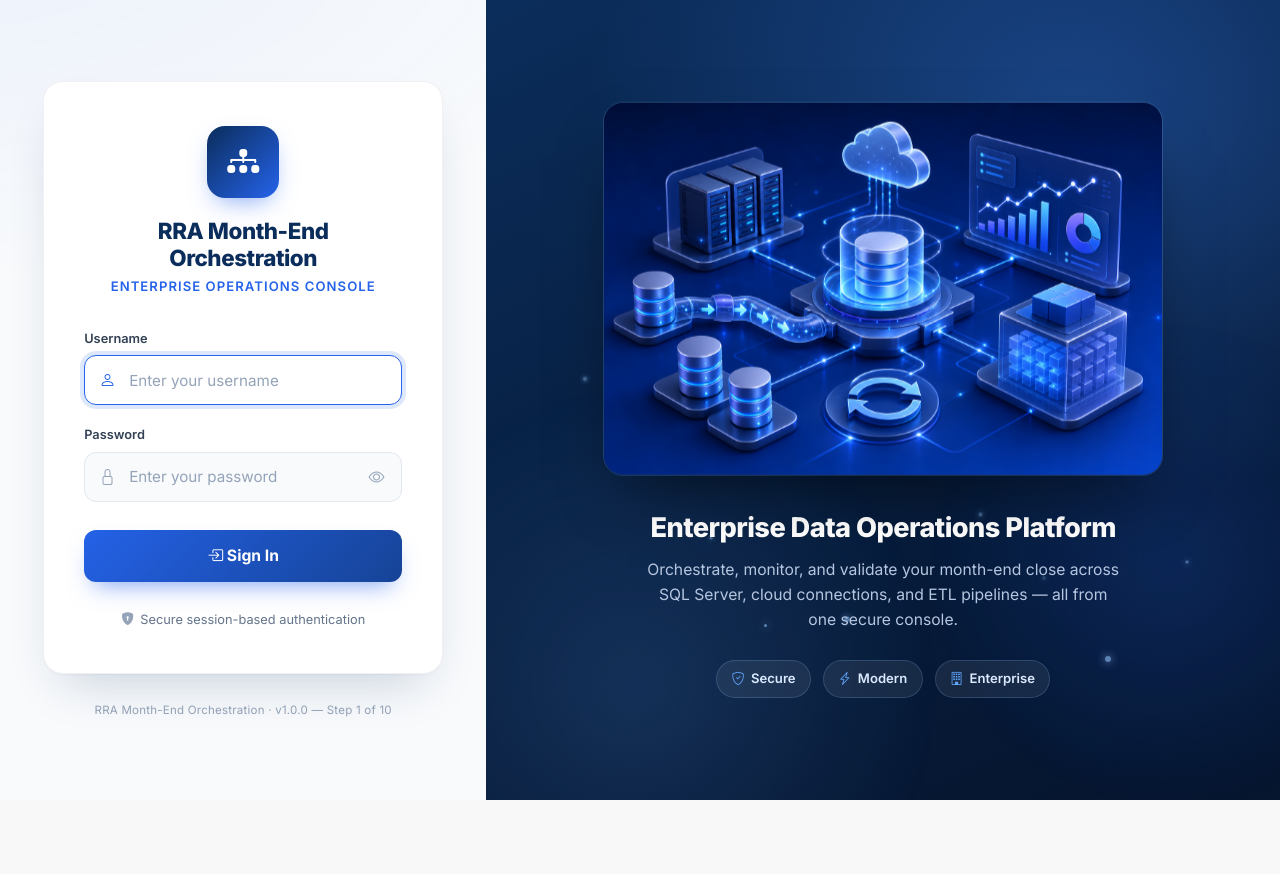
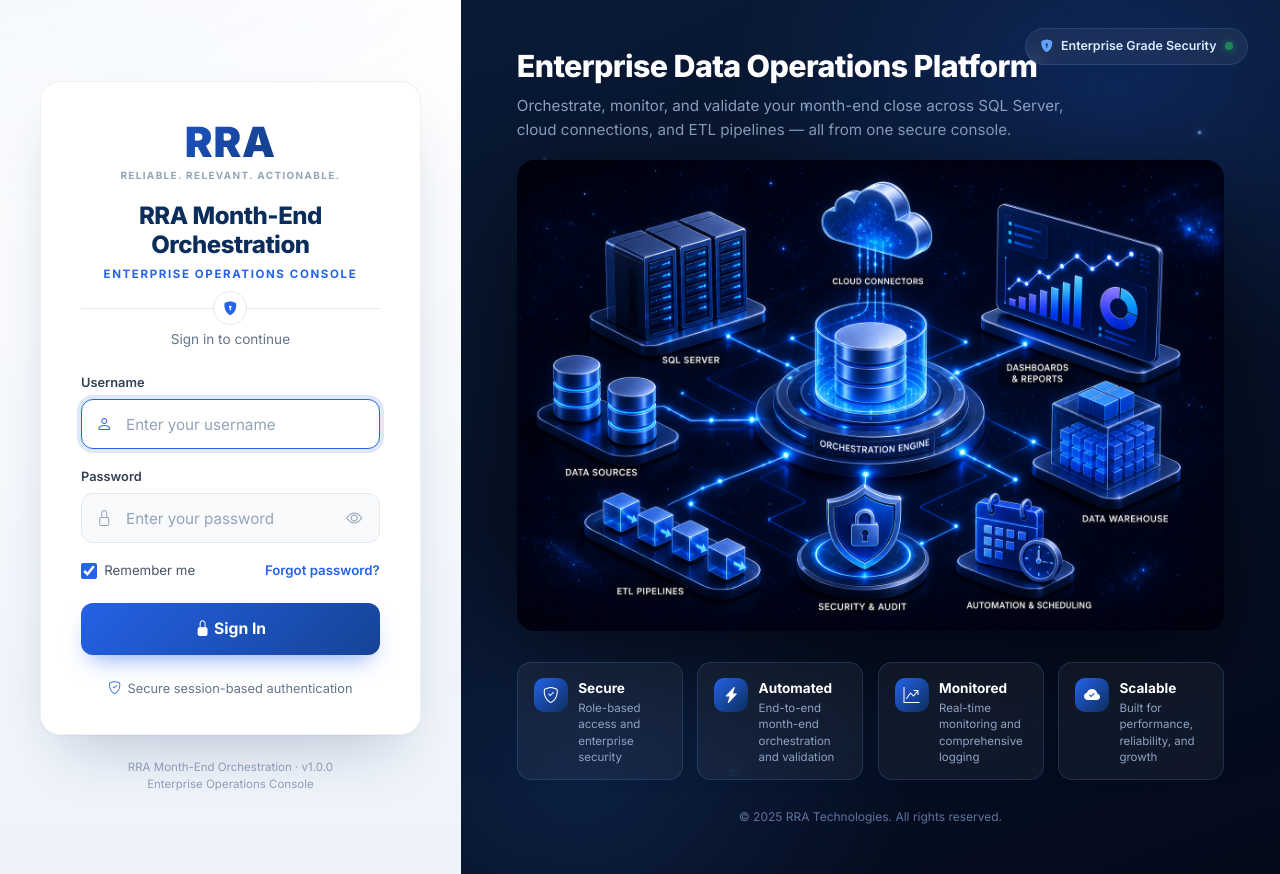
Before and after one commit to karimusa/EMApp, a Flask app: page /login in a window 1280 px wide. Before the commit the page ends 800 px from the top, so only its background shows below. Run offline with Flask 3, Linux system fonts and the light colour scheme.

Commit message:
Match reference: RRA branding, dark starfield showcase, feature cards
Co-authored-by: karimullahfnu <karimullahfnu@gmail.com>

```diff
--- a/static/css/login.css
+++ b/static/css/login.css
@@ -11,6 +11,15 @@
     --muted: #64748b;
     --line: #e2e8f0;
     --card-radius: 20px;
+
+    /* dark showcase */
+    --sc-bg-1: #0a1a35;
+    --sc-bg-2: #061229;
+    --sc-bg-3: #030a1a;
+    --sc-card: rgba(255, 255, 255, 0.05);
+    --sc-border: rgba(96, 165, 250, 0.18);
+    --sc-text: #c7d5ec;
+    --sc-muted: #8ea3c4;
 }
 
 * { box-sizing: border-box; }
@@ -22,7 +31,7 @@ html, body { height: 100%; }
     min-height: 100vh;
     font-family: "Inter", -apple-system, BlinkMacSystemFont, "Segoe UI", Roboto, sans-serif;
     color: var(--ink);
-    background: #f1f5f9;
+    background: #030a1a;
     -webkit-font-smoothing: antialiased;
 }
 
@@ -35,22 +44,22 @@ html, body { height: 100%; }
 }
 
 @keyframes pageFade {
-    from { opacity: 0; transform: translateY(8px); }
-    to   { opacity: 1; transform: translateY(0); }
+    from { opacity: 0; }
+    to   { opacity: 1; }
 }
 
 /* ---------- Left login panel ---------- */
 .login-panel {
-    flex: 0 0 38%;
-    max-width: 38%;
+    flex: 0 0 36%;
+    max-width: 36%;
     display: flex;
     flex-direction: column;
     align-items: center;
     justify-content: center;
     padding: 2.5rem;
     background:
-        radial-gradient(1200px 600px at -10% -10%, rgba(37, 99, 235, 0.06), transparent 60%),
-        #f8fafc;
+        radial-gradient(1000px 500px at -10% -10%, rgba(37, 99, 235, 0.06), transparent 60%),
+        linear-gradient(180deg, #ffffff 0%, #eef3fb 100%);
     position: relative;
 }
 
@@ -60,10 +69,10 @@ html, body { height: 100%; }
     background: #ffffff;
     border: 1px solid rgba(15, 23, 42, 0.06);
     border-radius: var(--card-radius);
-    padding: 2.75rem 2.5rem;
+    padding: 2.5rem 2.5rem 2.25rem;
     box-shadow:
         0 1px 2px rgba(15, 23, 42, 0.04),
-        0 24px 48px -20px rgba(11, 45, 91, 0.22);
+        0 30px 60px -25px rgba(11, 45, 91, 0.28);
     animation: cardRise 0.7s cubic-bezier(0.16, 1, 0.3, 1) 0.05s both;
 }
 
@@ -72,41 +81,80 @@ html, body { height: 100%; }
     to   { opacity: 1; transform: translateY(0); }
 }
 
-.login-header {
-    text-align: center;
-    margin-bottom: 2rem;
+/* ---------- Brand ---------- */
+.brand { text-align: center; margin-bottom: 1.25rem; }
+
+.brand-mark {
+    font-size: 2.6rem;
+    font-weight: 900;
+    letter-spacing: 0.02em;
+    line-height: 1;
+    background: linear-gradient(135deg, var(--blue) 0%, var(--navy) 100%);
+    -webkit-background-clip: text;
+    background-clip: text;
+    -webkit-text-fill-color: transparent;
+    color: var(--navy);
 }
 
-.login-logo {
-    width: 72px;
-    height: 72px;
-    margin: 0 auto 1.25rem;
-    background: linear-gradient(135deg, var(--navy), var(--blue));
-    border-radius: 18px;
-    display: flex;
-    align-items: center;
-    justify-content: center;
-    color: #fff;
-    font-size: 2rem;
-    box-shadow: 0 10px 24px -8px rgba(37, 99, 235, 0.55);
+.brand-tagline {
+    font-size: 0.62rem;
+    font-weight: 700;
+    letter-spacing: 0.14em;
+    text-transform: uppercase;
+    color: #94a3b8;
+    margin-top: 0.25rem;
 }
 
 .login-title {
-    font-size: 1.4rem;
+    font-size: 1.5rem;
     font-weight: 800;
     letter-spacing: -0.02em;
     color: var(--navy);
-    margin: 0 0 0.35rem;
+    text-align: center;
+    margin: 0 0 0.4rem;
     line-height: 1.2;
 }
 
 .login-subtitle {
-    font-size: 0.82rem;
-    font-weight: 600;
-    letter-spacing: 0.08em;
+    font-size: 0.72rem;
+    font-weight: 700;
+    letter-spacing: 0.14em;
     text-transform: uppercase;
     color: var(--blue);
+    text-align: center;
     margin: 0;
+}
+
+/* ---------- Divider ---------- */
+.divider {
+    position: relative;
+    height: 1px;
+    background: var(--line);
+    margin: 1.5rem 0 0;
+}
+
+.divider-icon {
+    position: absolute;
+    top: 50%;
+    left: 50%;
+    transform: translate(-50%, -50%);
+    width: 34px;
+    height: 34px;
+    background: #fff;
+    border: 1px solid var(--line);
+    border-radius: 50%;
+    display: flex;
+    align-items: center;
+    justify-content: center;
+    color: var(--blue);
+    font-size: 0.85rem;
+}
+
+.signin-prompt {
+    text-align: center;
+    font-size: 0.85rem;
+    color: var(--muted);
+    margin: 1.25rem 0 1.5rem;
 }
 
 /* ---------- Alert ---------- */
@@ -124,7 +172,7 @@ html, body { height: 100%; }
 }
 
 /* ---------- Fields ---------- */
-.field-group { margin-bottom: 1.25rem; }
+.field-group { margin-bottom: 1.1rem; }
 
 .field-label {
     display: block;
@@ -187,11 +235,44 @@ html, body { height: 100%; }
 
 .invalid-feedback { font-size: 0.78rem; }
 
+/* ---------- Options row ---------- */
+.form-row {
+    display: flex;
+    align-items: center;
+    justify-content: space-between;
+    margin: 0.35rem 0 1.35rem;
+}
+
+.remember {
+    display: inline-flex;
+    align-items: center;
+    gap: 0.45rem;
+    font-size: 0.83rem;
+    color: #475569;
+    cursor: pointer;
+    margin: 0;
+}
+
+.remember input {
+    width: 16px;
+    height: 16px;
+    accent-color: var(--blue);
+    cursor: pointer;
+}
+
+.forgot-link {
+    font-size: 0.83rem;
+    font-weight: 600;
+    color: var(--blue);
+    text-decoration: none;
+}
+
+.forgot-link:hover { text-decoration: underline; }
+
 /* ---------- Button ---------- */
 .login-btn {
     width: 100%;
     height: 52px;
-    margin-top: 0.5rem;
     border: none;
     border-radius: 12px;
     font-size: 0.98rem;
@@ -224,150 +305,196 @@ html, body { height: 100%; }
     align-items: center;
     justify-content: center;
     gap: 0.4rem;
-    margin-top: 1.75rem;
+    margin-top: 1.5rem;
     color: var(--muted);
     font-size: 0.8rem;
 }
 
-.login-footnote .bi { color: #94a3b8; }
+.login-footnote .bi { color: var(--blue); }
 
 .login-version {
-    margin: 1.75rem 0 0;
+    margin-top: 1.5rem;
+    text-align: center;
     font-size: 0.72rem;
+    line-height: 1.5;
     color: #94a3b8;
-    letter-spacing: 0.02em;
 }
 
-/* ---------- Right showcase panel ---------- */
+/* ---------- Right showcase panel (dark starfield) ---------- */
 .showcase-panel {
-    flex: 1 1 62%;
+    flex: 1 1 64%;
     position: relative;
     overflow: hidden;
     display: flex;
     align-items: center;
     justify-content: center;
-    padding: 3rem;
+    padding: 3rem 3.5rem;
     background:
-        radial-gradient(900px 700px at 75% 15%, rgba(59, 130, 246, 0.35), transparent 55%),
-        linear-gradient(155deg, var(--navy) 0%, var(--navy-deep) 55%, #06152e 100%);
+        radial-gradient(700px 500px at 80% 10%, rgba(37, 99, 235, 0.22), transparent 55%),
+        radial-gradient(600px 500px at 15% 90%, rgba(59, 130, 246, 0.14), transparent 55%),
+        linear-gradient(160deg, var(--sc-bg-1) 0%, var(--sc-bg-2) 55%, var(--sc-bg-3) 100%);
 }
 
-.showcase-glow {
+/* starfield particles */
+.showcase-particles span {
     position: absolute;
-    inset: 0;
-    background:
-        radial-gradient(500px 500px at 20% 85%, rgba(96, 165, 250, 0.18), transparent 60%),
-        radial-gradient(400px 400px at 85% 70%, rgba(37, 99, 235, 0.2), transparent 60%);
-    animation: glowShift 12s ease-in-out infinite alternate;
-    pointer-events: none;
+    width: 3px;
+    height: 3px;
+    border-radius: 50%;
+    background: rgba(147, 197, 253, 0.7);
+    box-shadow: 0 0 8px rgba(147, 197, 253, 0.9);
+    animation: twinkle 6s ease-in-out infinite;
 }
 
-@keyframes glowShift {
-    from { opacity: 0.75; transform: scale(1); }
-    to   { opacity: 1; transform: scale(1.06); }
+.showcase-particles span:nth-child(1) { left: 10%; top: 18%; animation-delay: 0s; }
+.showcase-particles span:nth-child(2) { left: 24%; top: 62%; animation-delay: 1.5s; }
+.showcase-particles span:nth-child(3) { left: 42%; top: 12%; animation-delay: 3s; }
+.showcase-particles span:nth-child(4) { left: 58%; top: 78%; animation-delay: 2s; }
+.showcase-particles span:nth-child(5) { left: 72%; top: 30%; animation-delay: 4s; }
+.showcase-particles span:nth-child(6) { left: 86%; top: 55%; animation-delay: 0.8s; }
+.showcase-particles span:nth-child(7) { left: 33%; top: 88%; animation-delay: 2.6s; }
+.showcase-particles span:nth-child(8) { left: 90%; top: 15%; animation-delay: 3.8s; }
+
+@keyframes twinkle {
+    0%, 100% { opacity: 0.25; transform: scale(0.8); }
+    50%      { opacity: 1; transform: scale(1.2); }
 }
 
-/* floating particles */
-.showcase-particles span {
+/* top-right security pill */
+.security-pill {
     position: absolute;
-    width: 6px;
-    height: 6px;
-    border-radius: 50%;
-    background: rgba(147, 197, 253, 0.6);
-    box-shadow: 0 0 8px rgba(147, 197, 253, 0.8);
-    animation: floatUp 14s linear infinite;
+    top: 1.75rem;
+    right: 2rem;
+    z-index: 2;
+    display: inline-flex;
+    align-items: center;
+    gap: 0.5rem;
+    font-size: 0.78rem;
+    font-weight: 600;
+    color: #dbeafe;
+    padding: 0.5rem 0.9rem;
+    border-radius: 999px;
+    background: rgba(255, 255, 255, 0.06);
+    border: 1px solid var(--sc-border);
+    backdrop-filter: blur(10px);
 }
 
-.showcase-particles span:nth-child(1) { left: 12%; top: 80%; animation-delay: 0s; }
-.showcase-particles span:nth-child(2) { left: 28%; top: 90%; animation-delay: 2s; width: 4px; height: 4px; }
-.showcase-particles span:nth-child(3) { left: 45%; top: 85%; animation-delay: 5s; }
-.showcase-particles span:nth-child(4) { left: 62%; top: 92%; animation-delay: 1s; width: 5px; height: 5px; }
-.showcase-particles span:nth-child(5) { left: 78%; top: 82%; animation-delay: 7s; }
-.showcase-particles span:nth-child(6) { left: 88%; top: 88%; animation-delay: 3s; width: 4px; height: 4px; }
-.showcase-particles span:nth-child(7) { left: 35%; top: 78%; animation-delay: 9s; width: 3px; height: 3px; }
-.showcase-particles span:nth-child(8) { left: 70%; top: 75%; animation-delay: 6s; width: 4px; height: 4px; }
+.security-pill .bi { color: var(--accent); }
 
-@keyframes floatUp {
-    0%   { transform: translateY(0) scale(1); opacity: 0; }
-    10%  { opacity: 0.9; }
-    90%  { opacity: 0.5; }
-    100% { transform: translateY(-70vh) scale(0.4); opacity: 0; }
+.status-dot {
+    width: 8px;
+    height: 8px;
+    border-radius: 50%;
+    background: #22c55e;
+    box-shadow: 0 0 8px rgba(34, 197, 94, 0.9);
+    animation: pulseDot 2s ease-in-out infinite;
+}
+
+@keyframes pulseDot {
+    0%, 100% { opacity: 1; }
+    50%      { opacity: 0.4; }
 }
 
 .showcase-content {
     position: relative;
     z-index: 1;
-    max-width: 620px;
     width: 100%;
-    text-align: center;
-    color: #e2e8f0;
+    max-width: 760px;
+    color: var(--sc-text);
+}
+
+.showcase-heading { margin-bottom: 1.25rem; }
+
+.showcase-heading h2 {
+    font-size: 1.9rem;
+    font-weight: 800;
+    letter-spacing: -0.02em;
+    color: #fff;
+    margin: 0 0 0.6rem;
+}
+
+.showcase-heading p {
+    font-size: 0.95rem;
+    line-height: 1.6;
+    color: var(--sc-muted);
+    margin: 0;
+    max-width: 560px;
 }
 
 .showcase-art {
-    animation: floatArt 7s ease-in-out infinite;
+    animation: floatArt 8s ease-in-out infinite;
+    text-align: center;
 }
 
 .showcase-art img {
     width: 100%;
-    max-width: 560px;
+    max-width: 720px;
     height: auto;
-    border-radius: 20px;
-    border: 1px solid rgba(147, 197, 253, 0.18);
-    box-shadow:
-        0 30px 60px -25px rgba(0, 0, 0, 0.6),
-        0 0 0 1px rgba(255, 255, 255, 0.04) inset;
+    border-radius: 18px;
+    filter: drop-shadow(0 30px 55px rgba(0, 0, 0, 0.55));
 }
 
 @keyframes floatArt {
     0%, 100% { transform: translateY(0); }
-    50%      { transform: translateY(-14px); }
+    50%      { transform: translateY(-12px); }
 }
 
-.showcase-copy { margin-top: 2.25rem; }
-
-.showcase-copy h2 {
-    font-size: 1.7rem;
-    font-weight: 800;
-    letter-spacing: -0.02em;
-    color: #fff;
-    margin: 0 0 0.75rem;
+/* feature cards */
+.feature-cards {
+    list-style: none;
+    display: grid;
+    grid-template-columns: repeat(4, 1fr);
+    gap: 0.9rem;
+    padding: 0;
+    margin: 1.75rem 0 0;
 }
 
-.showcase-copy p {
-    font-size: 0.98rem;
-    line-height: 1.6;
-    color: #b6c6e0;
-    margin: 0 auto;
-    max-width: 480px;
-}
-
-.showcase-tags {
-    list-style: none;
+.feature-cards li {
     display: flex;
-    justify-content: center;
-    gap: 0.75rem;
-    padding: 0;
-    margin: 1.75rem 0 0;
-    flex-wrap: wrap;
-}
-
-.showcase-tags li {
-    display: inline-flex;
-    align-items: center;
-    gap: 0.4rem;
-    font-size: 0.82rem;
-    font-weight: 600;
-    color: #dbeafe;
-    padding: 0.5rem 0.9rem;
-    border-radius: 999px;
-    background: rgba(255, 255, 255, 0.07);
-    border: 1px solid rgba(147, 197, 253, 0.2);
+    gap: 0.65rem;
+    padding: 0.9rem 1rem;
+    border-radius: 14px;
+    background: var(--sc-card);
+    border: 1px solid var(--sc-border);
     backdrop-filter: blur(8px);
 }
 
-.showcase-tags .bi { color: var(--accent); }
+.feature-icon {
+    flex: 0 0 auto;
+    width: 34px;
+    height: 34px;
+    border-radius: 10px;
+    display: flex;
+    align-items: center;
+    justify-content: center;
+    font-size: 1rem;
+    color: #fff;
+    background: linear-gradient(135deg, var(--blue), var(--navy));
+}
 
-/* ---------- Post-login card centering ---------- */
+.feature-cards strong {
+    display: block;
+    font-size: 0.85rem;
+    font-weight: 700;
+    color: #fff;
+    margin-bottom: 0.15rem;
+}
+
+.feature-cards p {
+    margin: 0;
+    font-size: 0.72rem;
+    line-height: 1.4;
+    color: var(--sc-muted);
+}
+
+.showcase-footer {
+    margin: 1.75rem 0 0;
+    text-align: center;
+    font-size: 0.75rem;
+    color: #5f739a;
+}
+
+/* ---------- Post-login card ---------- */
 .centered-panel {
     min-height: 100vh;
     display: flex;
--- a/templates/auth/login.html
+++ b/templates/auth/login.html
@@ -6,7 +6,7 @@
     <title>Sign In — RRA Month-End Orchestration</title>
     <link rel="preconnect" href="https://fonts.googleapis.com">
     <link rel="preconnect" href="https://fonts.gstatic.com" crossorigin>
-    <link href="https://fonts.googleapis.com/css2?family=Inter:wght@400;500;600;700;800&display=swap" rel="stylesheet">
+    <link href="https://fonts.googleapis.com/css2?family=Inter:wght@400;500;600;700;800;900&display=swap" rel="stylesheet">
     <link href="https://cdn.jsdelivr.net/npm/bootstrap@5.3.3/dist/css/bootstrap.min.css" rel="stylesheet">
     <link href="https://cdn.jsdelivr.net/npm/bootstrap-icons@1.11.3/font/bootstrap-icons.min.css" rel="stylesheet">
     <link rel="stylesheet" href="{{ url_for('static', filename='css/login.css') }}">
@@ -17,13 +17,18 @@
         <!-- Left: login panel -->
         <section class="login-panel">
             <div class="login-card" role="main">
-                <div class="login-header">
-                    <div class="login-logo" aria-hidden="true">
-                        <i class="bi bi-diagram-3-fill"></i>
-                    </div>
-                    <h1 class="login-title">RRA Month-End Orchestration</h1>
-                    <p class="login-subtitle">Enterprise Operations Console</p>
+                <div class="brand">
+                    <div class="brand-mark">RRA</div>
+                    <div class="brand-tagline">Reliable. Relevant. Actionable.</div>
                 </div>
+
+                <h1 class="login-title">RRA Month-End Orchestration</h1>
+                <p class="login-subtitle">Enterprise Operations Console</p>
+
+                <div class="divider">
+                    <span class="divider-icon"><i class="bi bi-shield-lock-fill"></i></span>
+                </div>
+                <p class="signin-prompt">Sign in to continue</p>
 
                 <div id="loginAlert" class="{% if not error %}d-none{% endif %}">
                     <div class="alert login-alert" role="alert">
@@ -57,8 +62,16 @@
                         <div class="invalid-feedback">Password is required.</div>
                     </div>
 
+                    <div class="form-row">
+                        <label class="remember">
+                            <input type="checkbox" name="remember" id="remember" checked>
+                            <span>Remember me</span>
+                        </label>
+                        <a href="#" class="forgot-link">Forgot password?</a>
+                    </div>
+
                     <button type="submit" class="login-btn" id="loginBtn">
-                        <span class="btn-text"><i class="bi bi-box-arrow-in-right"></i> Sign In</span>
+                        <span class="btn-text"><i class="bi bi-lock-fill"></i> Sign In</span>
                         <span class="btn-loading d-none">
                             <span class="spinner-border spinner-border-sm" role="status"></span>
                             Signing in…
@@ -67,36 +80,74 @@
                 </form>
 
                 <div class="login-footnote">
-                    <i class="bi bi-shield-lock-fill"></i>
+                    <i class="bi bi-shield-check"></i>
                     <span>Secure session-based authentication</span>
                 </div>
             </div>
 
-            <p class="login-version">RRA Month-End Orchestration · v1.0.0 — Step 1 of 10</p>
+            <div class="login-version">
+                <div>RRA Month-End Orchestration &middot; v1.0.0</div>
+                <div>Enterprise Operations Console</div>
+            </div>
         </section>
 
-        <!-- Right: illustration -->
-        <aside class="showcase-panel" aria-hidden="true">
-            <div class="showcase-glow"></div>
-            <div class="showcase-particles">
+        <!-- Right: showcase -->
+        <aside class="showcase-panel">
+            <div class="showcase-particles" aria-hidden="true">
                 <span></span><span></span><span></span><span></span>
                 <span></span><span></span><span></span><span></span>
             </div>
+
+            <div class="security-pill" aria-hidden="true">
+                <i class="bi bi-shield-lock-fill"></i>
+                <span>Enterprise Grade Security</span>
+                <span class="status-dot"></span>
+            </div>
+
             <div class="showcase-content">
-                <div class="showcase-art">
-                    <img src="{{ url_for('static', filename='images/enterprise_data_platform.png') }}"
-                         alt="Enterprise data operations platform illustration">
-                </div>
-                <div class="showcase-copy">
+                <div class="showcase-heading">
                     <h2>Enterprise Data Operations Platform</h2>
                     <p>Orchestrate, monitor, and validate your month-end close across SQL Server,
                        cloud connections, and ETL pipelines — all from one secure console.</p>
-                    <ul class="showcase-tags">
-                        <li><i class="bi bi-shield-check"></i> Secure</li>
-                        <li><i class="bi bi-lightning-charge"></i> Modern</li>
-                        <li><i class="bi bi-building"></i> Enterprise</li>
-                    </ul>
                 </div>
+
+                <div class="showcase-art">
+                    <img src="{{ url_for('static', filename='images/enterprise_data_platform.png') }}"
+                         alt="Enterprise data operations platform: SQL Server, cloud connectors, ETL pipelines, orchestration engine, dashboards, data warehouse, security and automation">
+                </div>
+
+                <ul class="feature-cards" aria-hidden="true">
+                    <li>
+                        <span class="feature-icon"><i class="bi bi-shield-check"></i></span>
+                        <div>
+                            <strong>Secure</strong>
+                            <p>Role-based access and enterprise security</p>
+                        </div>
+                    </li>
+                    <li>
+                        <span class="feature-icon"><i class="bi bi-lightning-charge-fill"></i></span>
+                        <div>
+                            <strong>Automated</strong>
+                            <p>End-to-end month-end orchestration and validation</p>
+                        </div>
+                    </li>
+                    <li>
+                        <span class="feature-icon"><i class="bi bi-graph-up-arrow"></i></span>
+                        <div>
+                            <strong>Monitored</strong>
+                            <p>Real-time monitoring and comprehensive logging</p>
+                        </div>
+                    </li>
+                    <li>
+                        <span class="feature-icon"><i class="bi bi-cloud-check-fill"></i></span>
+                        <div>
+                            <strong>Scalable</strong>
+                            <p>Built for performance, reliability, and growth</p>
+                        </div>
+                    </li>
+                </ul>
+
+                <p class="showcase-footer">&copy; 2025 RRA Technologies. All rights reserved.</p>
             </div>
         </aside>
 
```
Also changed, not shown: other parts of static/css/login.css (+14 -10 lines), static/images/enterprise_data_platform.png.
